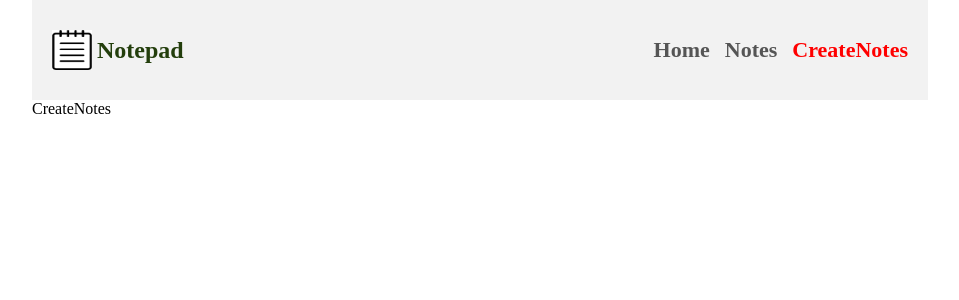
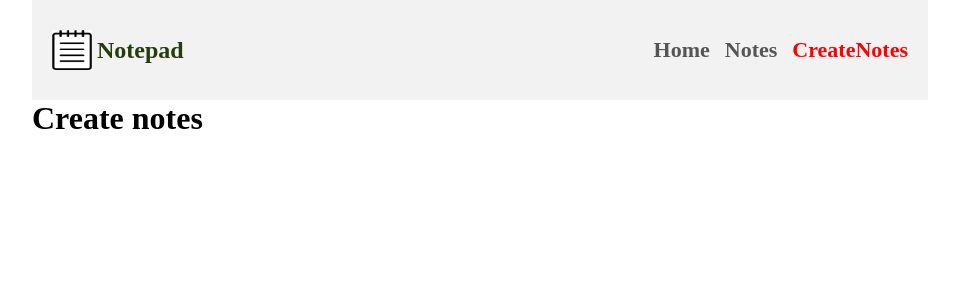
Before and after one commit to michado2019/notepad-app, a React (Create React App) app: page /createNotes in a window 1280 px wide. Shown: the top 300 px of the page, without its empty margins (160-1119 px from the left). Built offline with nearby package versions, Linux system fonts and the light colour scheme.

Commit message:
feat: title added to the createNote.jsx

```diff
--- a/src/components/pages/CreateNotes/CreateNotes.jsx
+++ b/src/components/pages/CreateNotes/CreateNotes.jsx
@@ -3,8 +3,8 @@ import './CreateNotes.css'
 
 const CreateNotes = () => {
   return (
-    <div>
-        CreateNotes
+    <div className='createNotes'>
+        <h1>Create notes</h1>
     </div>
   )
 }
```
